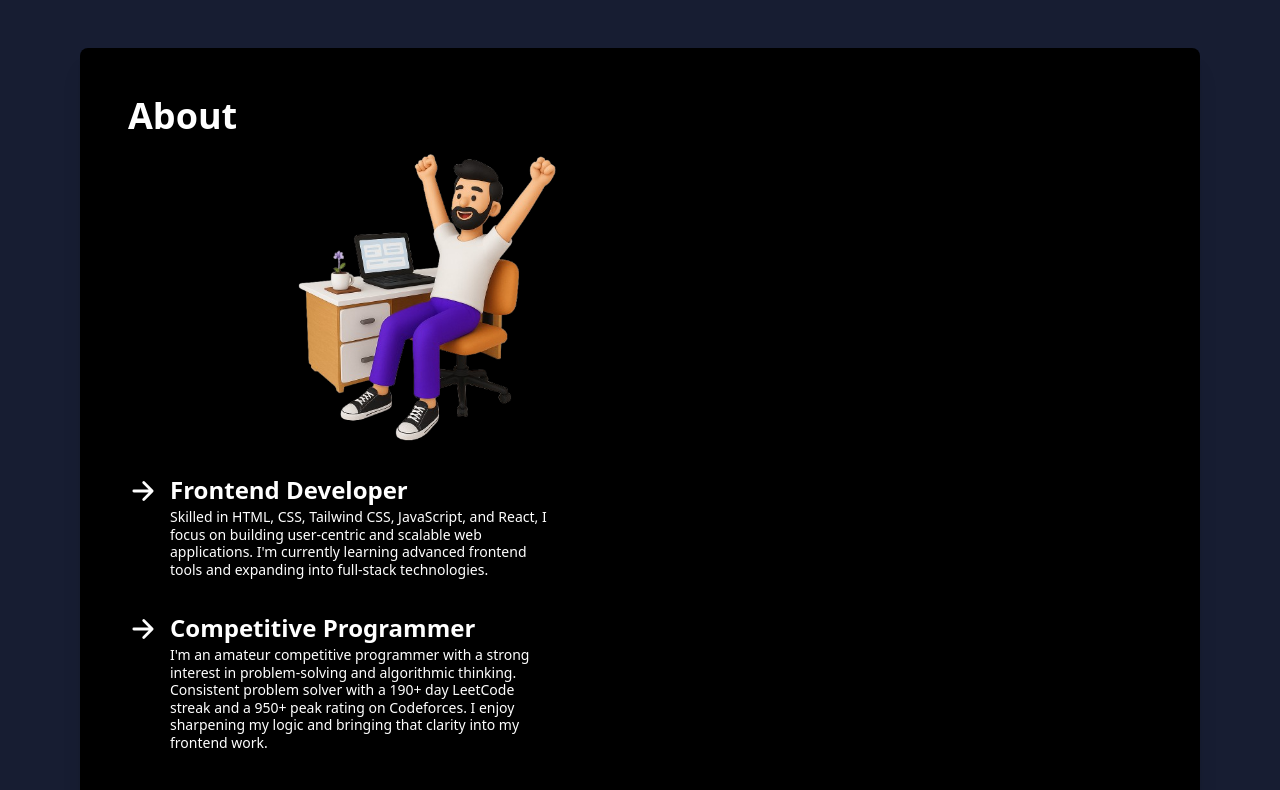
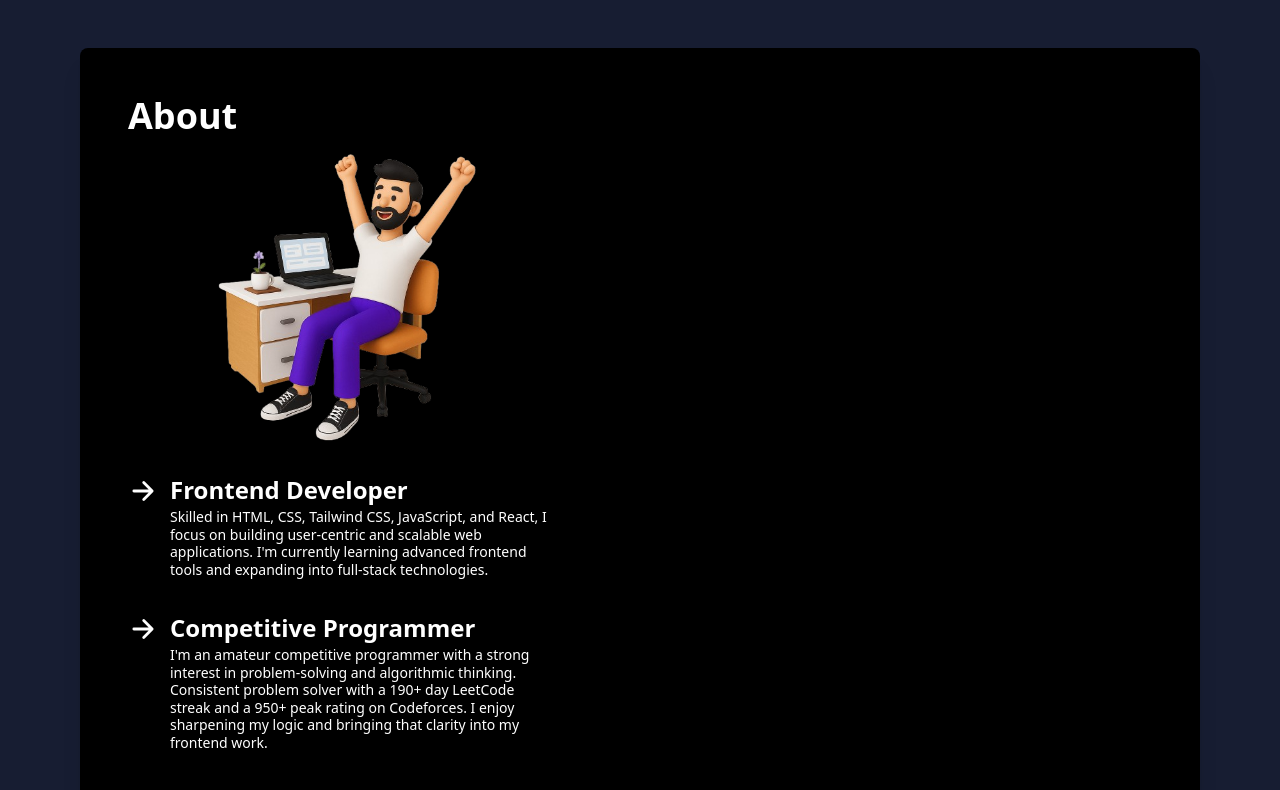
Before and after one commit to IshanMaheshwari-777/Portfolio, a React (Vite) app: page / in a window 1280 px wide. Shown: the part 680-1470 px from the top of the page. Built offline with nearby package versions, Linux system fonts and the light colour scheme.

Commit message:
added links

```diff
--- a/src/components/About/About.jsx
+++ b/src/components/About/About.jsx
@@ -8,7 +8,7 @@ const About = () => {
       <div>
         <h2 className='text-2xl md:text-4xl font-bold'>About</h2>
         <div className='md:flex flex-wrap flex-col md:flex-row items-center '>
-            <img src={about} alt="" className='md:h-80 w-2.5/5 mx-35'/>
+            <img src={about} alt="" className='md:h-80 w-2.5/5 mr-65 md:ml-15'/>
             <ul>
                 <div className='flex gap-3 py-4'>
                     <IoArrowForward size={30} className='mt-1'/>
--- a/src/components/Projects/ProjectCard.jsx
+++ b/src/components/Projects/ProjectCard.jsx
@@ -1,6 +1,6 @@
 import React from 'react'
 import bannerImg from '../../assets/Dishcover.png'
-const ProjectCard = ({title,main, Tech}) => {
+const ProjectCard = ({title,main, Tech,demo,source}) => {
   return (
     <div className='p-3 md:p-6 flex flex-col w-80 bg-[#0c0e19] shadow-xl shadow-slate-900 rounded-2xl '>
         <img className='p-4' src={bannerImg} alt="" />
@@ -9,10 +9,10 @@ const ProjectCard = ({title,main, Tech}) => {
         <h4 className='px-4 text-sm md:text-md font-bold leading-normal'>Tech Stack: {Tech}</h4>
         <div className='mt-2 p-2 md:p-4 flex gap-2 md:gap-4'>
             <button className='md:mt-10 text-white py-2 px-3 text-sm md:text-lg md:py-2 md:px-4 hover:opacity-85 duration-300 hover-scale-105 font-semibold rounded-3xl bg-[#465697]'>
-            Demo
+            <a href={demo} target='_blank'>Demo</a>
             </button>
             <button className='md:mt-10 text-white py-2 px-3 text-sm md:text-lg md:py-2 md:px-4 hover:opacity-85 duration-300 hover-scale-105 font-semibold rounded-3xl bg-[#465697]'>
-            Source Code
+            <a href={source} target='_blank'>Source Code</a>
             </button>
         </div>
 
--- a/src/components/Projects/Projects.jsx
+++ b/src/components/Projects/Projects.jsx
@@ -7,7 +7,7 @@ const Projects = () => {
         <h1 className='text-2xl md:text-4xl text-white font-bold'>Projects</h1>
         <div className='py-12 px-8 flex flex-wrap gap-5'>
             <ProjectCard title='Dishcover' main="
-             Developing a web app that suggests recipes based on available ingredients and displays nutritional information. Planned advanced features like image-based ingredient detection and speech-to-text for hands-free recipe discovery." Tech='HTML5, CSS3, Javascript, ReactJS'/>
+             Developing a web app that suggests recipes based on available ingredients and displays nutritional information. Planned advanced features like image-based ingredient detection and speech-to-text for hands-free recipe discovery." Tech='HTML5, CSS3, Javascript, ReactJS' demo="https://dishcover-lemon.vercel.app/" source="https://github.com/IshanMaheshwari-777/Dishcover"/>
         </div>
 
     </div>
```
